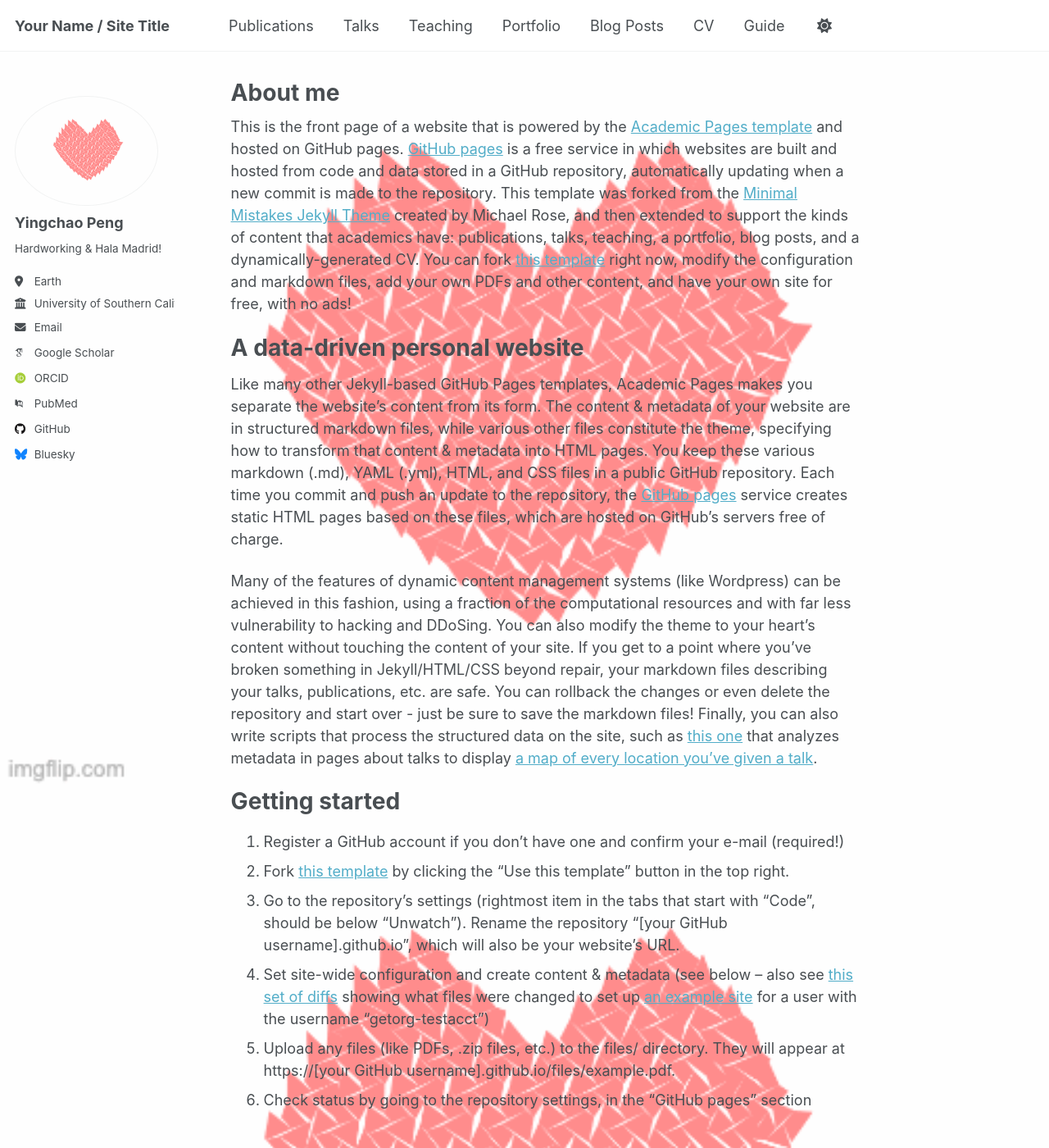
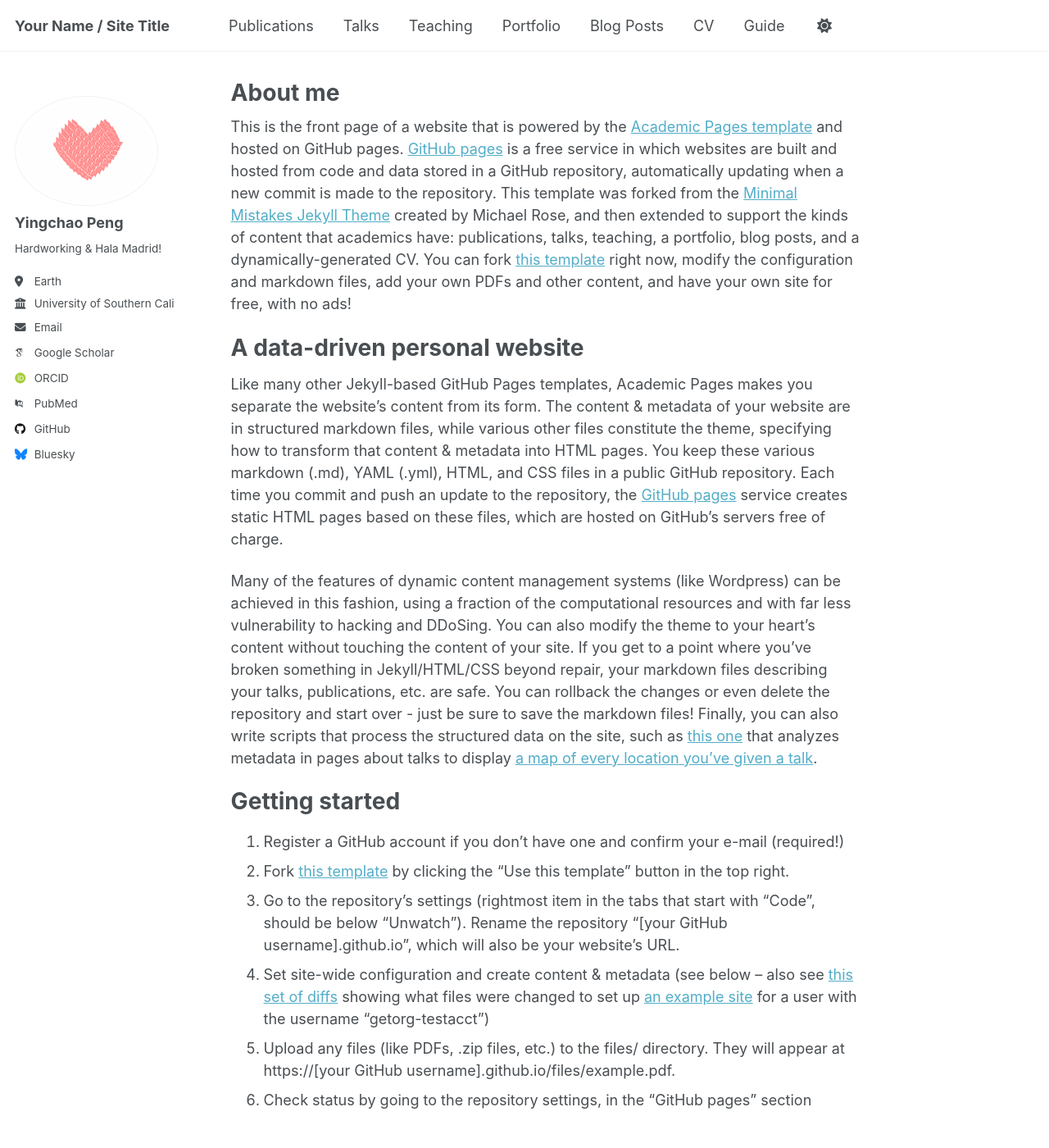
Before and after one commit to Hougeichao/Hougeichao.github.io, a Jekyll site: the page built from _pages/about.md, in a window 1280 px wide and 1400 px high. Shown: the whole window at 82% size. Built offline with Jekyll 4.4.1, drawn with Linux system fonts in a browser that asks for light colours; some web fonts are replaced.

Commit message:
Update main.scss

```diff
--- a/assets/css/main.scss
+++ b/assets/css/main.scss
@@ -43,7 +43,7 @@
 ;
 
 body {
-  background-image: url("/images/heartbeatpink.gif");
+  background-image: url("/heartbeatpink.gif");
   background-size: cover;
   background-repeat: no-repeat;
   background-attachment: fixed;
```
